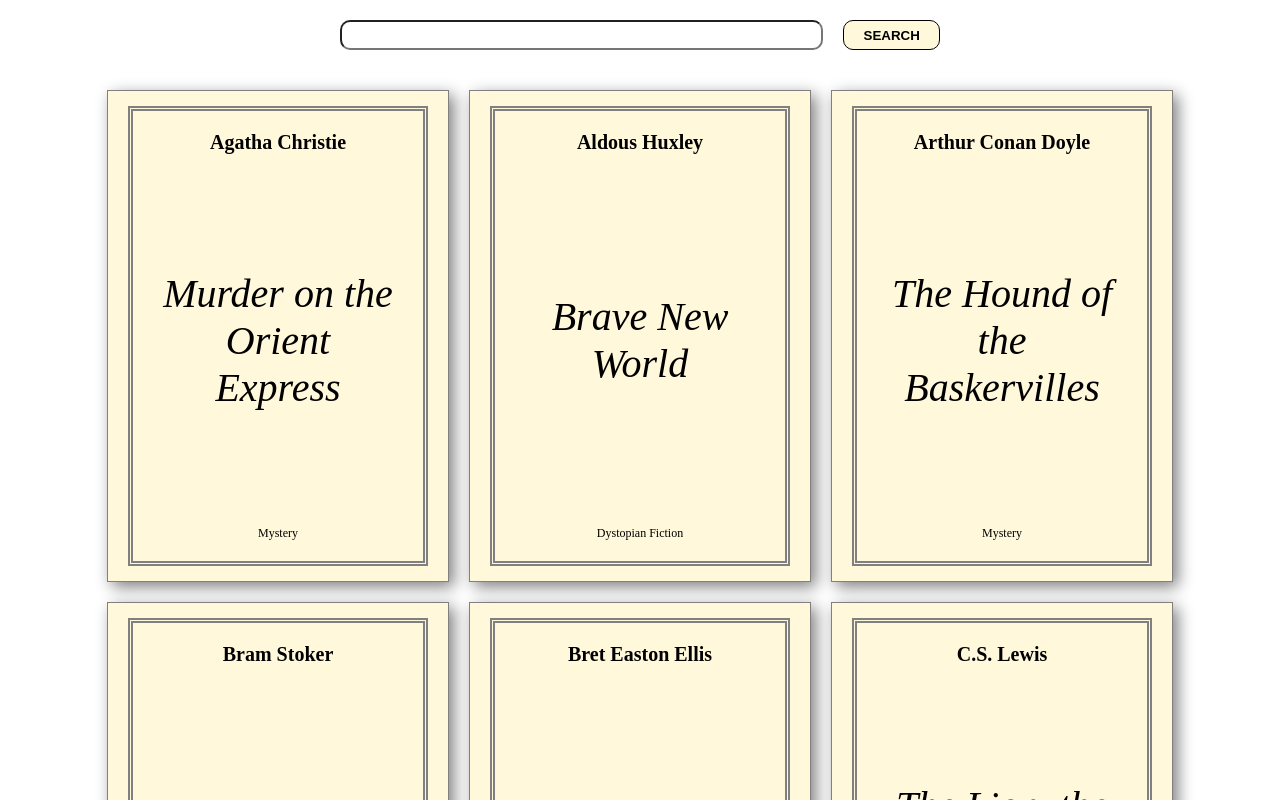
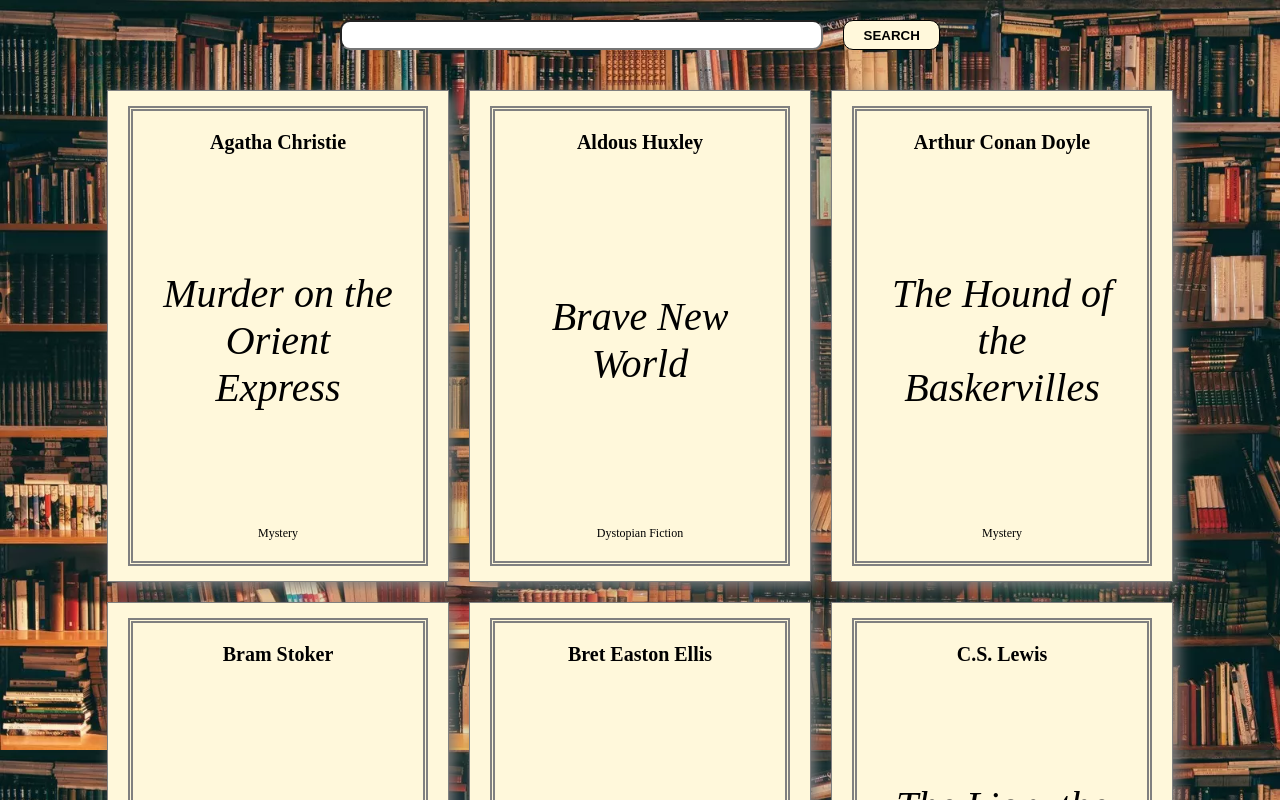
Before and after one commit to Kiril-Pavlov/book-library-app, a React (Create React App) app: page / in a window 1280 px wide. Shown: the top 800 px of the page. Built offline with nearby package versions, Linux system fonts and the light colour scheme.

Commit message:
added bg image

```diff
--- a/src/App.scss
+++ b/src/App.scss
@@ -1,4 +1,9 @@
 $bgColor:hsl(48, 100%, 93%);
+
+body{
+  background-image: url("./assets/bg.jfif");
+  background-size: contain;
+}
 
 .books {
   max-width: 1280px;
```
Also changed, not shown: src/assets/bg.jfif (added).
